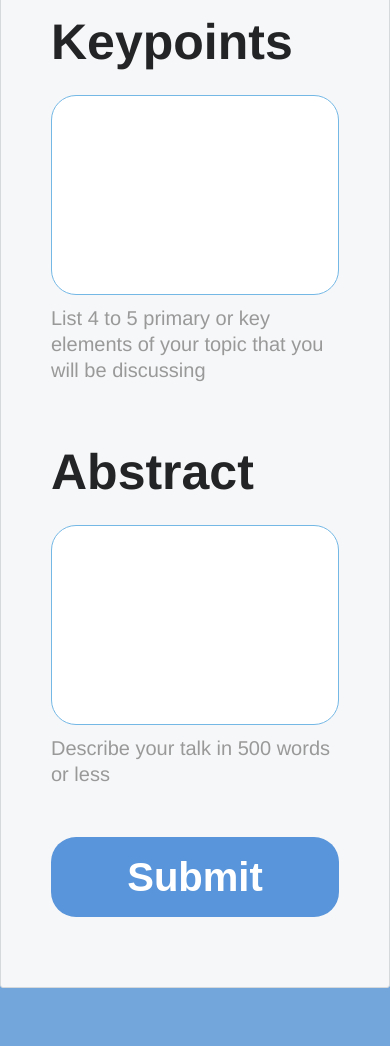
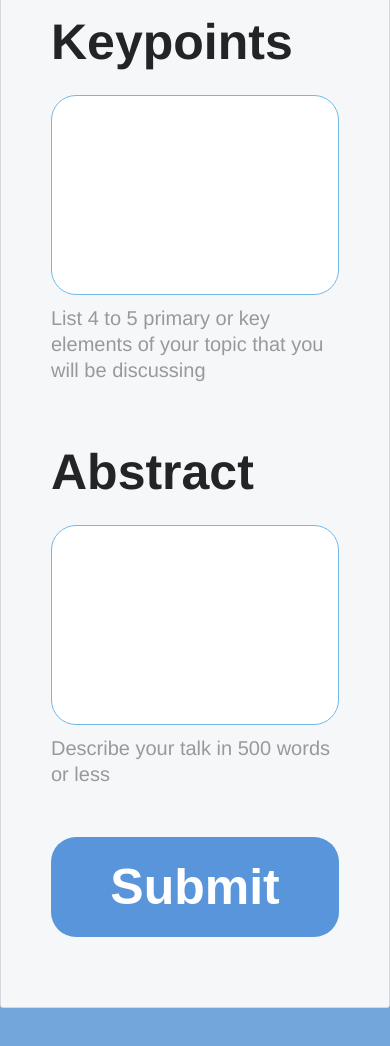
Before and after one commit to datacodeLearn/call-for-speakers-form, a plain HTML site: page index.html in a window 390 px wide. Shown: the part 2908-3954 px from the top of the page. Drawn offline with Linux system fonts and the light colour scheme.

Commit message:
response

```diff
--- a/css/registration.css
+++ b/css/registration.css
@@ -262,8 +262,8 @@ width: 100%;    }
     .form-row button{
       margin-left: 0;
       width: 100%;
-      height: 80px;
-      font-size: 40px;
+      height: 100px;
+      font-size: 50px;
       border-radius: 25px;
     }
   }
```
